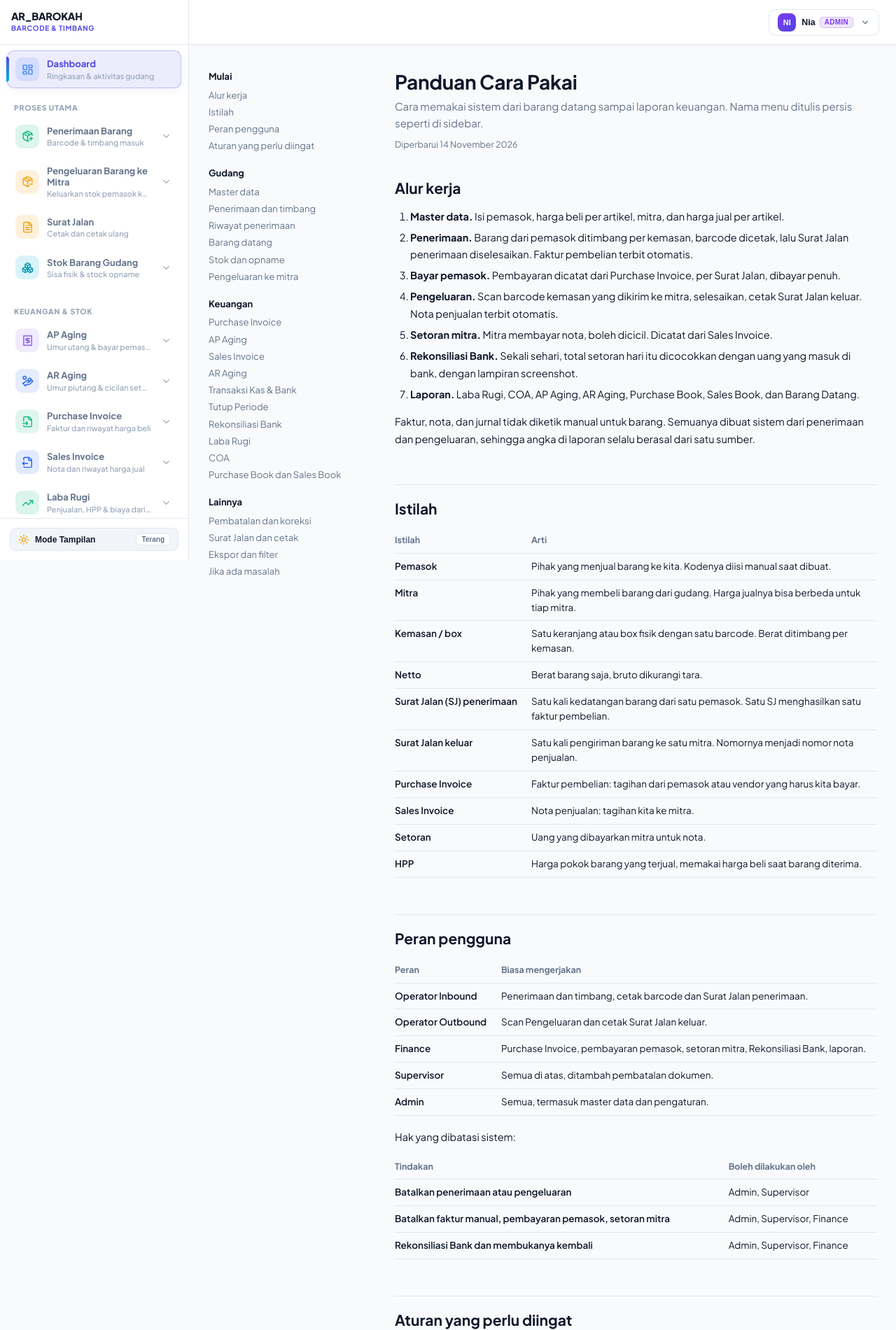
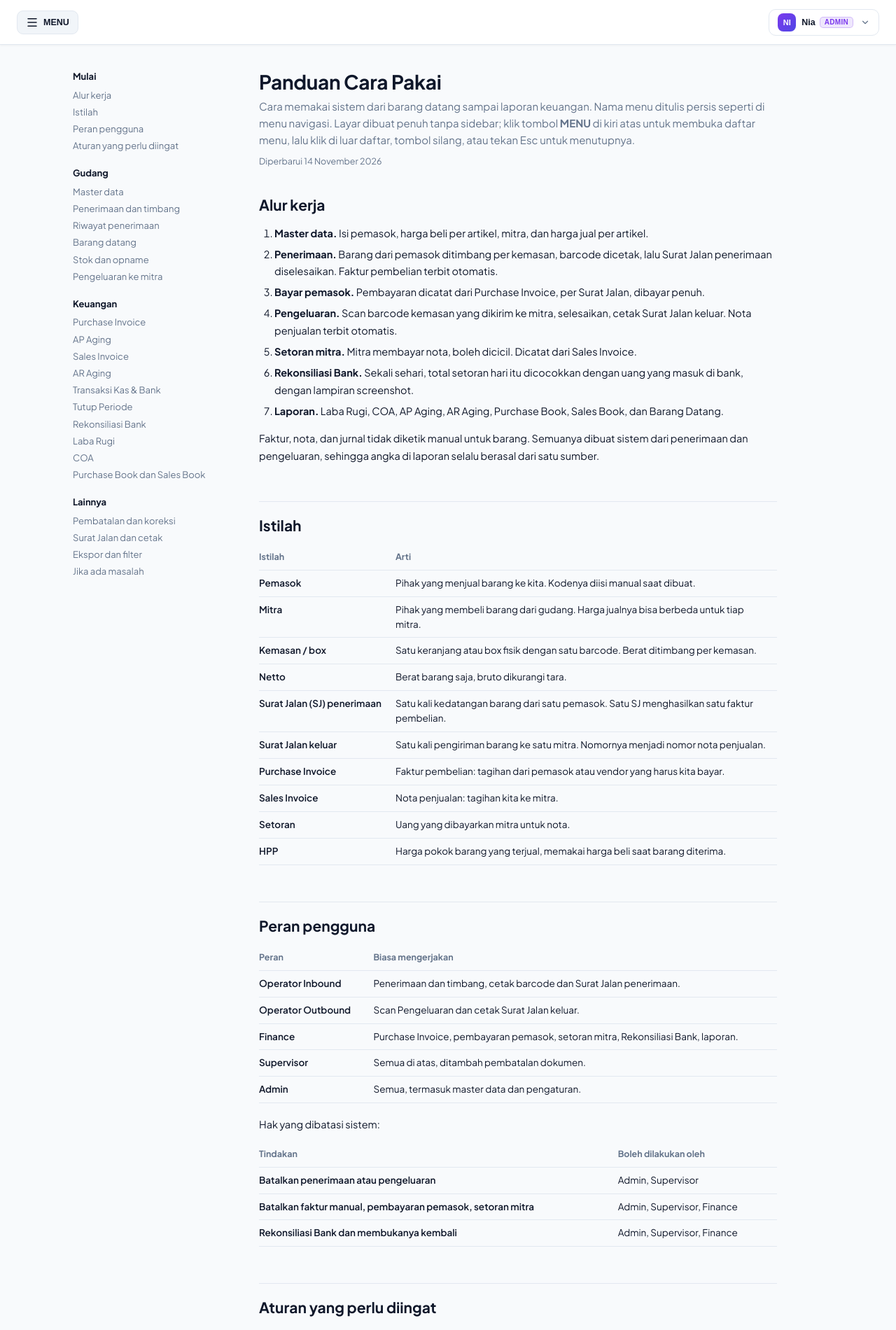
Before and after one commit to firzi15/inventory, a PHP site: page /project/views/prd_viewer.php in a window 1280 px wide. Shown: the top 1900 px of the page at 70% size. Run offline with PHP 8.4, Linux system fonts and the light colour scheme; some libraries are stand-ins or nearby versions.

Commit message:
Layar penuh: sidebar disembunyikan, menu dibuka lewat tombol MENU
- Aturan laci (drawer) layar kecil dipakai di semua ukuran layar
- Konten memakai lebar penuh; menu tetap lengkap di laci
- Panduan diperbarui

Co-Authored-By: Claude Sonnet 5.5 <noreply@anthropic.com>

```diff
--- a/assets/css/style.css
+++ b/assets/css/style.css
@@ -2091,6 +2091,43 @@ select.form-control option {
     }
 }
 
+/* ==========================================================================
+   MODE LAYAR PENUH: sidebar disembunyikan di semua ukuran layar dan dibuka
+   lewat tombol MENU di topbar sebagai laci (aturan yang sama dengan layar kecil)
+   ========================================================================== */
+.app-sidebar {
+    width: 280px;
+    z-index: 1000;
+    transform: translateX(-100%);
+    box-shadow: none;
+}
+.app-sidebar.open {
+    transform: translateX(0);
+    box-shadow: 0 10px 40px rgba(0, 0, 0, 0.5);
+}
+.sidebar-close-btn {
+    display: flex;
+    align-items: center;
+    justify-content: center;
+}
+.sidebar-backdrop {
+    display: block;
+}
+.sidebar-backdrop.open {
+    opacity: 1;
+    pointer-events: auto;
+}
+.app-main-container {
+    margin-left: 0;
+    width: 100%;
+}
+.btn-hamburger {
+    display: inline-flex;
+}
+body.sidebar-active {
+    overflow: hidden;
+}
+
 @media (max-width: 900px) {
     .prd-container {
         grid-template-columns: 1fr;
--- a/views/prd_viewer.php
+++ b/views/prd_viewer.php
@@ -84,7 +84,7 @@ require_once __DIR__ . '/layout/header.php';
 <article class="pj-body">
 
 <h1>Panduan Cara Pakai</h1>
-<p class="pj-lead">Cara memakai sistem dari barang datang sampai laporan keuangan. Nama menu ditulis persis seperti di sidebar.</p>
+<p class="pj-lead">Cara memakai sistem dari barang datang sampai laporan keuangan. Nama menu ditulis persis seperti di menu navigasi. Layar dibuat penuh tanpa sidebar; klik tombol <strong>MENU</strong> di kiri atas untuk membuka daftar menu, lalu klik di luar daftar, tombol silang, atau tekan Esc untuk menutupnya.</p>
 <p class="pj-meta">Diperbarui 14 November 2026</p>
 
 <h2 id="alur" style="border-top: 0; padding-top: 0; margin-top: 0;">Alur kerja</h2>
@@ -143,7 +143,7 @@ require_once __DIR__ . '/layout/header.php';
 </ul>
 
 <h2 id="master">Master data</h2>
-<p>Buka <span class="pj-menu">Master &amp; Pengaturan</span>. Setiap tab punya menu sendiri di sidebar.</p>
+<p>Buka <span class="pj-menu">Master &amp; Pengaturan</span>. Setiap tab punya menu sendiri di daftar menu (tombol MENU).</p>
 <table>
     <tr><th>Menu</th><th>Fungsi</th></tr>
     <tr><td>Pemasok Nelayan</td><td>Daftar pemasok. Kode pemasok diisi manual dan harus unik.</td></tr>
```
